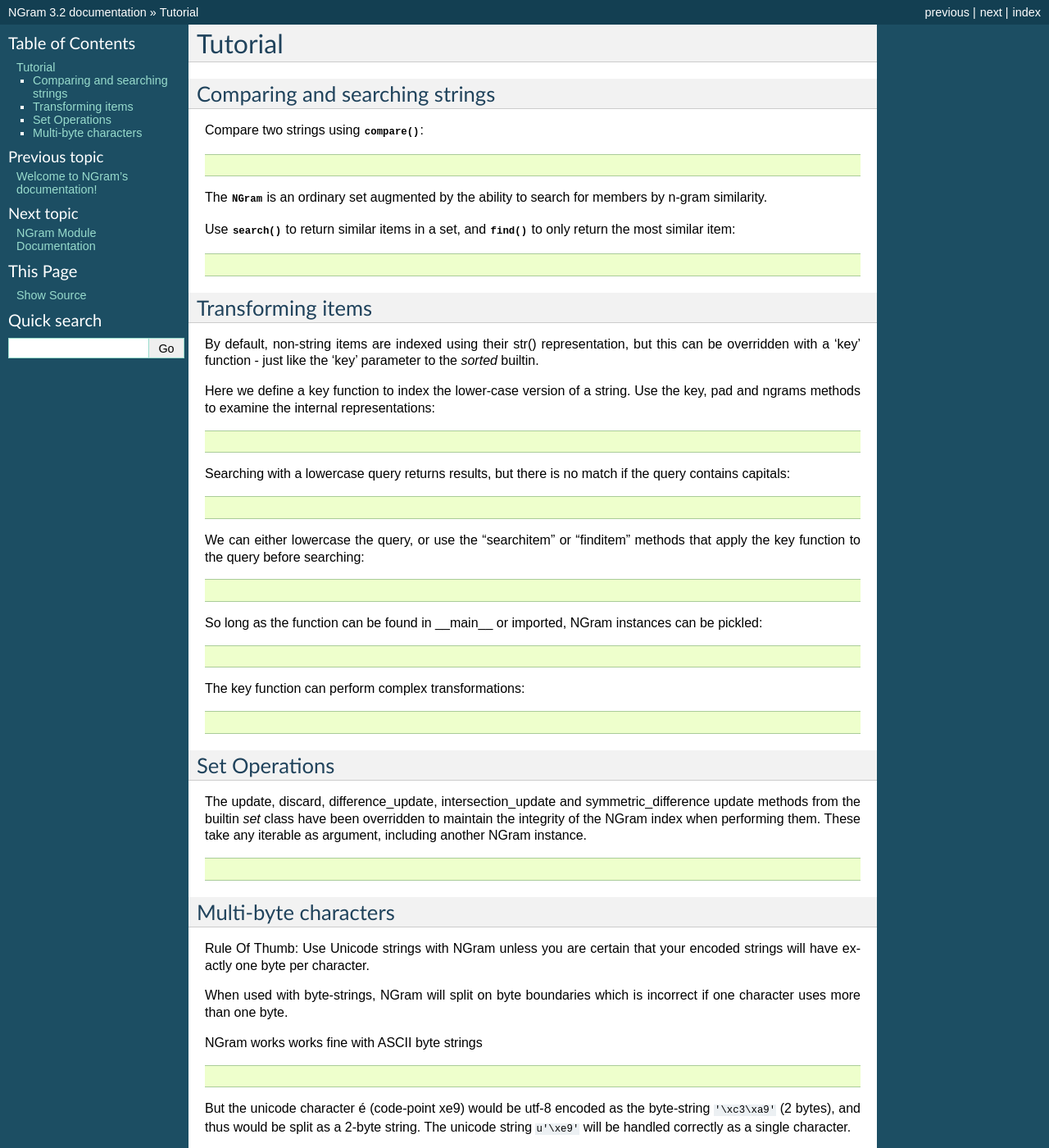
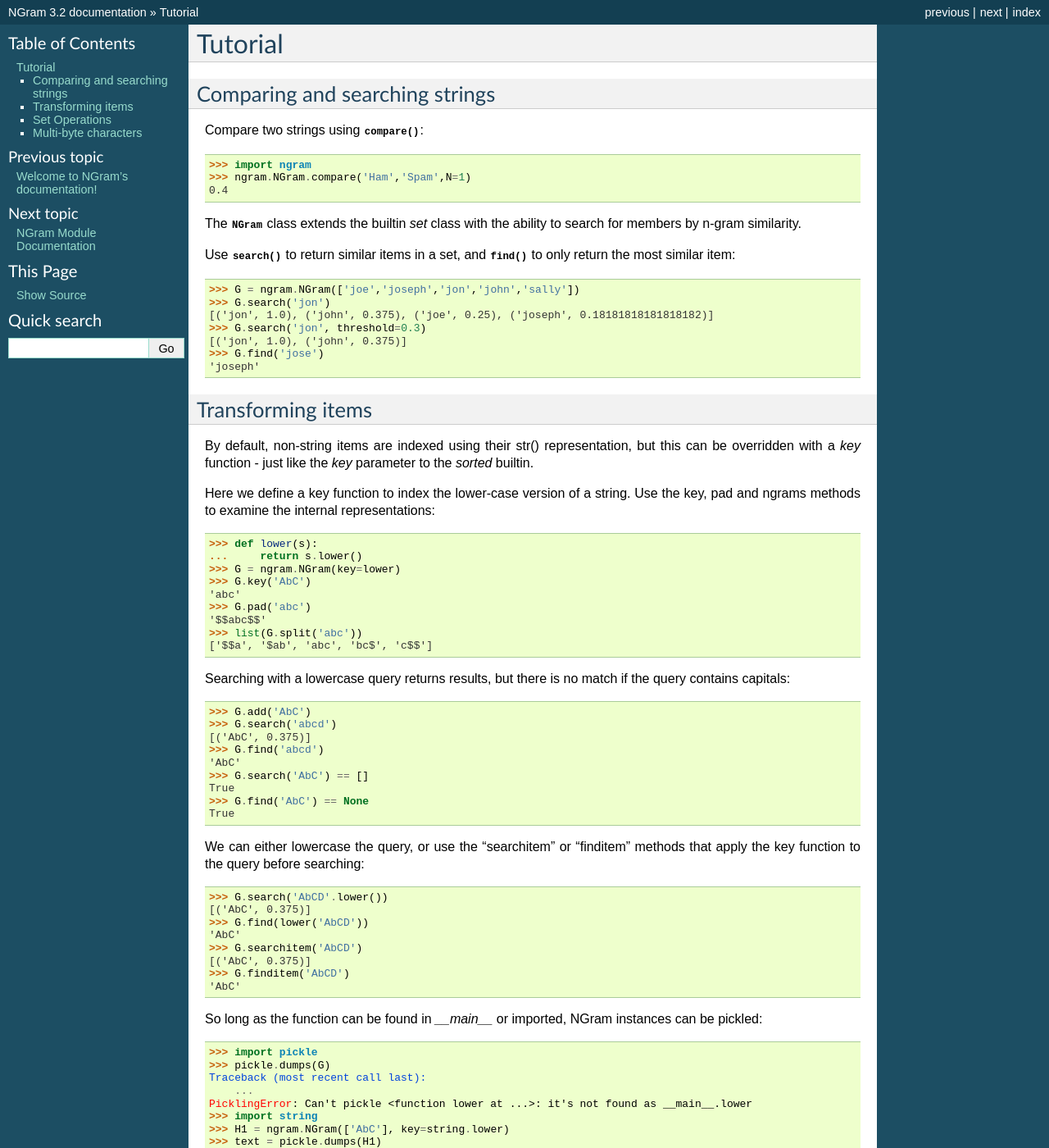
Before and after one commit to gpoulter/python-ngram, a Sphinx documentation site: the page built from docs/tutorial.rst, in a window 1280 px wide and 1400 px high. Shown: the whole window at 82% size. Built offline with Sphinx 7.4.7, drawn with Linux system fonts in a browser that asks for light colours; some of the changed text lies outside the part shown.

Commit message:
Fix formatting errors in documentation

```diff
--- a/docs/index.rst
+++ b/docs/index.rst
@@ -45,7 +45,7 @@
 ============
 
 Install from `PyPI <http://pypi.python.org/pypi/ngram>`_
-using `pip installer <http://www.pip-installer.org/en/latest/index.html>`::
+using `pip installer <http://www.pip-installer.org/en/latest/index.html>`_::
 
    pip install ngram
 
@@ -72,6 +72,8 @@
 BREAKING CHANGES
     * iconv parameter is now the "key" parameter (matches the sorted() builtin)
     * qconv parameter no longer exists: use searchitem method to query by item
+    * the `ngrams_pad` method is deprecated for new `split` and `splititem` methods
+    * the `ngrams` method is deprecated (equivalent `_split` is for internal use)
 
 OTHER IMPROVEMENTS
     * Converted Mercurial repo to Git
--- a/docs/tutorial.rst
+++ b/docs/tutorial.rst
@@ -8,17 +8,19 @@
 Compare two strings using :meth:`~ngram.NGram.compare`:
 
 .. doctest::
+
     >>> import ngram
     >>> ngram.NGram.compare('Ham','Spam',N=1)
     0.4
 
-The :class:`~ngram.NGram` is an ordinary set augmented by the ability
-to search for members by n-gram similarity.
+The :class:`~ngram.NGram` class extends the builtin `set` class with the
+ability to search for members by n-gram similarity.
 
 Use :meth:`~ngram.NGram.search` to return similar items in a set,
 and :meth:`~ngram.NGram.find` to only return the most similar item:
 
 .. doctest::
+
     >>> G = ngram.NGram(['joe','joseph','jon','john','sally'])
     >>> G.search('jon')
     [('jon', 1.0), ('john', 0.375), ('joe', 0.25), ('joseph', 0.18181818181818182)]
@@ -31,27 +33,29 @@
 ==================
 
 By default, non-string items are indexed using their str() representation, but this
-can be overridden with a 'key' function - just like the 'key' parameter to the `sorted`
+can be overridden with a `key` function - just like the `key` parameter to the `sorted`
 builtin.
 
 Here we define a key function to index the lower-case version of a string.  Use
 the key, pad and ngrams methods to examine the internal representations:
 
 .. doctest::
+
     >>> def lower(s):
     ...     return s.lower()
     >>> G = ngram.NGram(key=lower)
     >>> G.key('AbC')
     'abc'
-    >>> G.pad(_)
+    >>> G.pad('abc')
     '$$abc$$'
-    >>> list(G.ngrams(_))
+    >>> list(G.split('abc'))
     ['$$a', '$ab', 'abc', 'bc$', 'c$$']
 
 Searching with a lowercase query returns results, but there is no match if the
 query contains capitals:
 
 .. doctest::
+
     >>> G.add('AbC')
     >>> G.search('abcd')
     [('AbC', 0.375)]
@@ -66,6 +70,7 @@
 methods that apply the key function to the query before searching:
 
 .. doctest::
+
     >>> G.search('AbCD'.lower())
     [('AbC', 0.375)]
     >>> G.find(lower('AbCD'))
@@ -75,9 +80,10 @@
     >>> G.finditem('AbCD')
     'AbC'
 
-So long as the function can be found in __main__ or imported, NGram instances can be pickled:
+So long as the function can be found in `__main__` or imported, NGram instances can be pickled:
 
 .. doctest::
+
     >>> import pickle
     >>> pickle.dumps(G)  #doctest: +IGNORE_EXCEPTION_DETAIL
     Traceback (most recent call last):
@@ -95,6 +101,7 @@
 The key function can perform complex transformations:
 
 .. doctest::
+
     >>> G = ngram.NGram(key=lambda x:(" ".join(x)).lower())
     >>> G.add(("Joe","Bloggs"))
     >>> G.search("jeo blogger")
@@ -106,12 +113,13 @@
 Set Operations
 ==============
 
-The update, discard, difference_update, intersection_update and symmetric_difference update
+The `update`, `discard`, `difference_update`, `intersection_update` and `symmetric_difference` update
 methods from the builtin `set` class have been overridden to maintain the integrity of the
 NGram index when performing them.  These take any iterable as argument, including another
 NGram instance.
 
 .. doctest::
+
     >>> G = ngram.NGram(['joe','joseph','jon','john','sally'])
     >>> G.update(['jonathan'])
     >>> list(G)
@@ -142,9 +150,10 @@
 NGram works works fine with ASCII byte strings
 
 .. doctest::
-   >>> index = ngram.NGram(N=3)
-   >>> list(index.ngrams(index.pad("abc")))
-   ['$$a', '$ab', 'abc', 'bc$', 'c$$']
+
+    >>> index = ngram.NGram(N=3)
+    >>> list(index.ngrams(index.pad("abc")))
+    ['$$a', '$ab', 'abc', 'bc$', 'c$$']
 
 But the unicode character é (code-point \xe9) would be utf-8 encoded
 as the byte-string ``'\xc3\xa9'`` (2 bytes), and thus would be split
@@ -152,8 +161,9 @@
 correctly as a single character.
 
 .. doctest::
-   >>> index = ngram.NGram(pad_len=1, N=3)
-   >>> list(index.split('é'))
-   ['$\xc3\xa9', '\xc3\xa9$']
-   >>> list(index.split(u'\xe9'))
-   [u'$\xe9$']
+
+    >>> index = ngram.NGram(pad_len=1, N=3)
+    >>> list(index.split('é'))
+    ['$\xc3\xa9', '\xc3\xa9$']
+    >>> list(index.split(u'\xe9'))
+    [u'$\xe9$']
```
